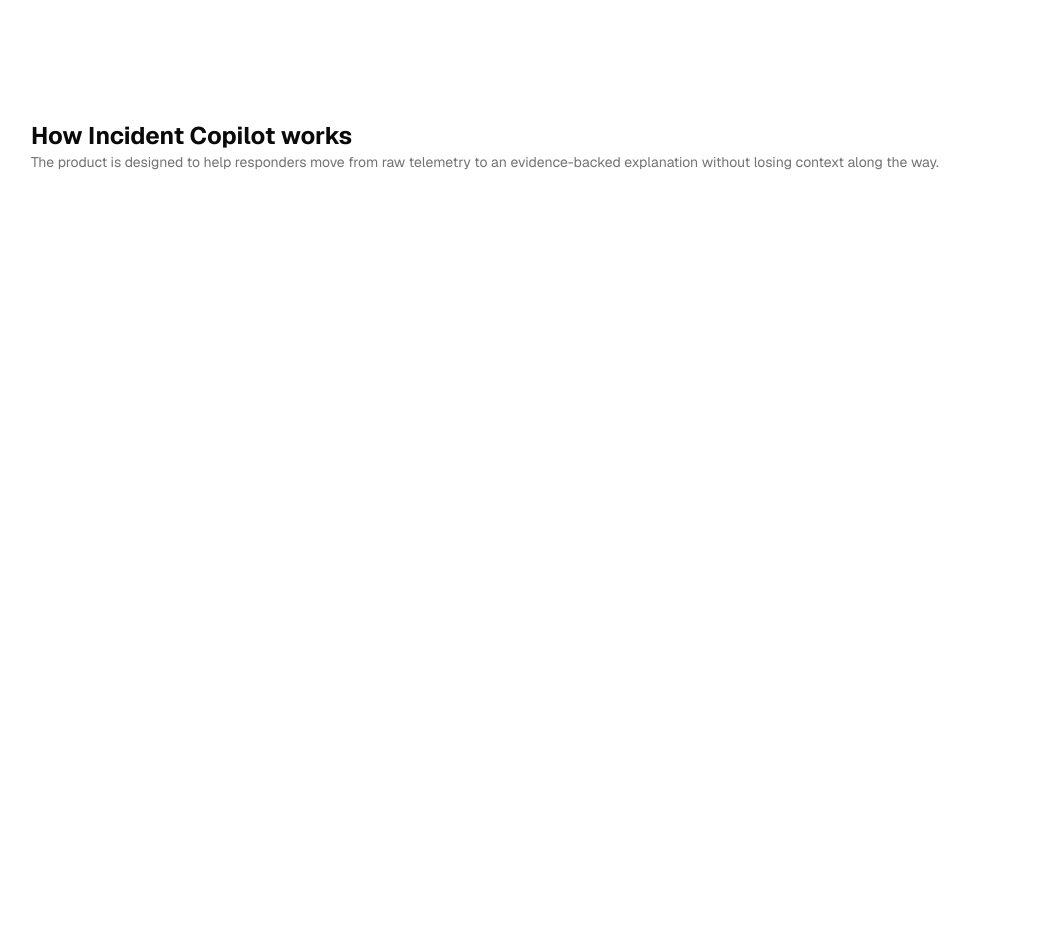
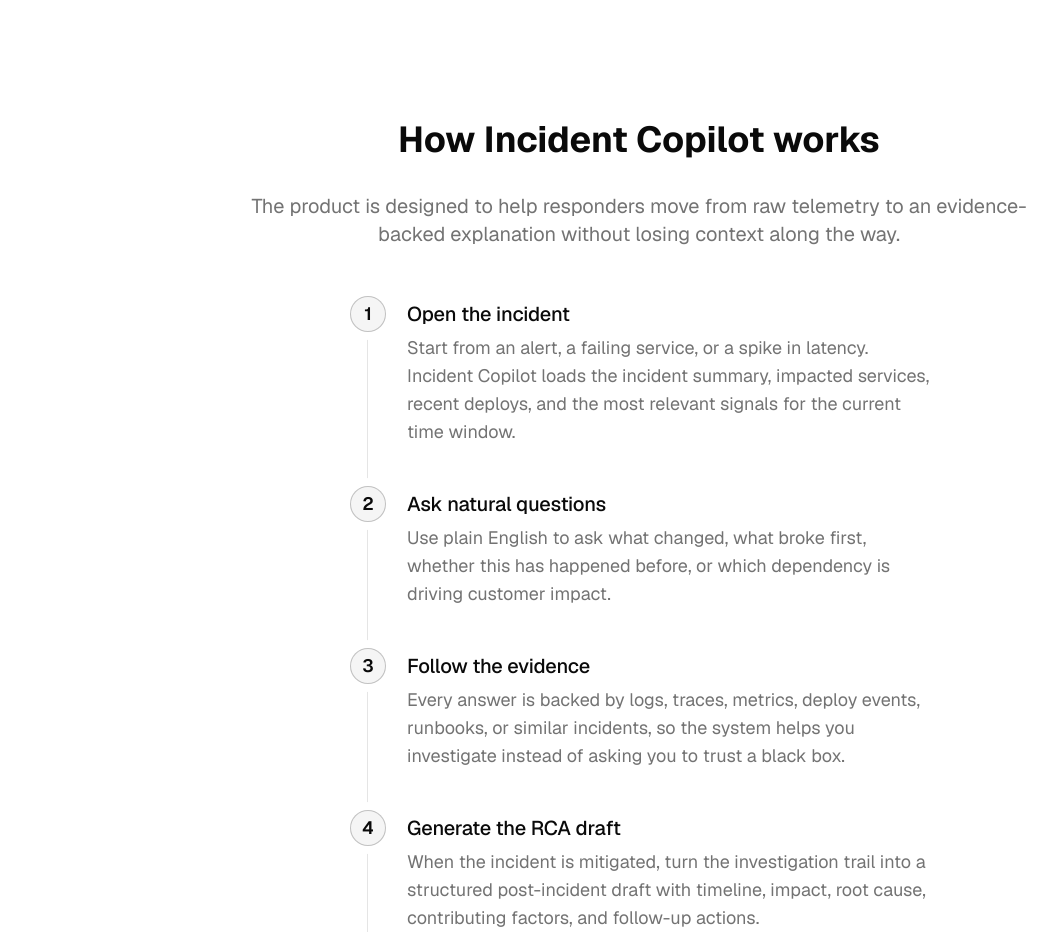
Before and after one commit to lehung1109/chatbot-groq, a Next.js app: page / in a window 1280 px wide. Shown: the part 680-1612 px from the top of the page, without its empty margins (1-1058 px from the left). Before the commit the page ends 852 px from the top, so only its background shows below. Built offline with nearby package versions, Linux system fonts and the light colour scheme.

Commit message:
Enhance InvestigationFlow component layout by adding a Timeline and improving text styling for better readability and presentation.

```diff
--- a/components/Investigation-flow.tsx
+++ b/components/Investigation-flow.tsx
@@ -1,12 +1,18 @@
+import Timeline from "./timeline";
+
 const InvestigationFlow = () => {
   return (
-    <div className="container">
-      <h2 className="text-2xl font-bold">How Incident Copilot works</h2>
+    <div className="container max-w-4xl">
+      <h2 className="text-2xl md:text-4xl font-bold text-center mb-8">
+        How Incident Copilot works
+      </h2>
 
-      <p className="text-muted-foreground text-sm">
+      <p className="text-muted-foreground text-xl text-center mb-12">
         The product is designed to help responders move from raw telemetry to an
         evidence-backed explanation without losing context along the way.
       </p>
+
+      <Timeline />
     </div>
   );
 };
--- /dev/null
+++ b/components/timeline.tsx
@@ -0,0 +1,54 @@
+const steps = [
+  {
+    title: "Open the incident",
+    description:
+      "Start from an alert, a failing service, or a spike in latency. Incident Copilot loads the incident summary, impacted services, recent deploys, and the most relevant signals for the current time window.",
+  },
+  {
+    title: "Ask natural questions",
+    description:
+      "Use plain English to ask what changed, what broke first, whether this has happened before, or which dependency is driving customer impact.",
+  },
+  {
+    title: "Follow the evidence",
+    description:
+      "Every answer is backed by logs, traces, metrics, deploy events, runbooks, or similar incidents, so the system helps you investigate instead of asking you to trust a black box.",
+  },
+  {
+    title: "Generate the RCA draft",
+    description:
+      "When the incident is mitigated, turn the investigation trail into a structured post-incident draft with timeline, impact, root cause, contributing factors, and follow-up actions.",
+  },
+];
+
+const Timeline = () => {
+  return (
+    <div className="mx-auto max-w-(--breakpoint-sm) px-6">
+      <div className="relative ml-6">
+        {/* Timeline line */}
+        <div className="absolute inset-y-0 left-0 border-l" />
+
+        {steps.map(({ title, description }, index) => (
+          <div className="relative pb-10 pl-10 last:pb-0" key={index}>
+            {/* Timeline Icon */}
+            <div className="absolute left-px flex h-9 w-9 -translate-x-1/2 items-center justify-center rounded-full border border-muted-foreground/40 bg-accent ring-8 ring-background">
+              <span className="font-satoshi font-semibold text-lg">
+                {index + 1}
+              </span>
+            </div>
+
+            {/* Content */}
+            <div className="space-y-1.5 pt-1">
+              <h3 className="font-medium text-xl tracking-[-0.01em]">
+                {title}
+              </h3>
+              <p className="text-lg text-muted-foreground">{description}</p>
+            </div>
+          </div>
+        ))}
+      </div>
+    </div>
+  );
+};
+
+export default Timeline;
```
